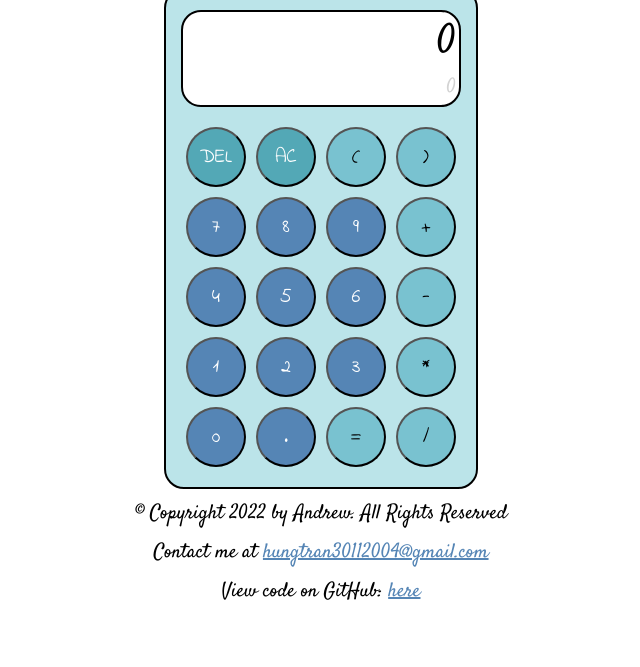
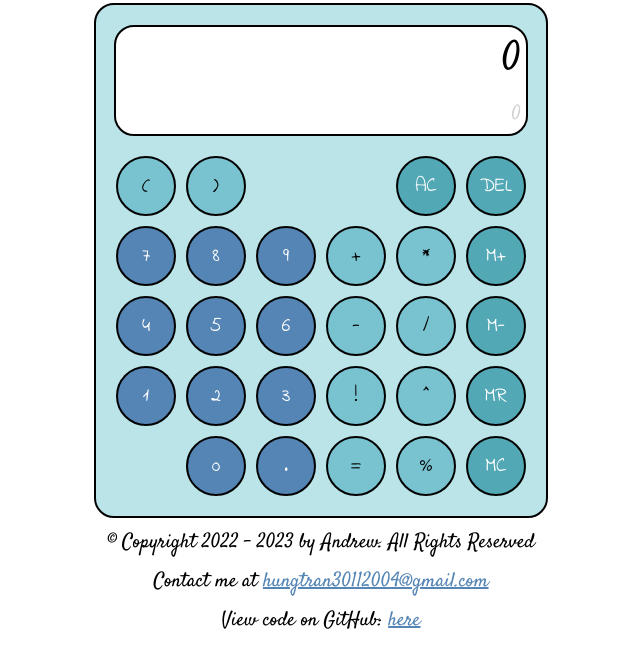
Before and after one commit to hungtran3011/Calculator_with_React, a React app: page / in a window 1280 px wide. Shown: the part 133-800 px from the top of the page, without its empty margins (319-959 px from the left). Built offline with nearby package versions, Linux system fonts and the light colour scheme.

Commit message:
Add more features: more operators, memory supported Edit favicon

```diff
--- a/src/App.scss
+++ b/src/App.scss
@@ -8,6 +8,8 @@ $font-color-light-bg: #000000;
 $disabled-color-light-bg: #d3d3d3;
 $font-color-dark-bg: #ffffff;
 $disabled-color-dark-bg: #d3d3d3;
+
+$border-thickness: 2px;
 
 @mixin field-unfocused {
     color: $disabled-color-light-bg;
@@ -20,9 +22,11 @@ $disabled-color-dark-bg: #d3d3d3;
 }
 
 @mixin field-design {
-    padding: 0;
+    padding: 5px;
     overflow-x: auto;
     transition: font-size 0.1s ease-in-out;
+    border: none;
+    white-space: nowrap;
 }
 
 .main-app{
@@ -39,7 +43,12 @@ $disabled-color-dark-bg: #d3d3d3;
     border-radius: 1em;
     border: 2px solid black;
     background: $background-color;
-    max-width: 270px;
+
+    //::-webkit-scrollbar {
+    //    width: 0;
+    //    height: 0;
+    //    background: transparent; /* make scrollbar transparent */
+    //}
 }
 
 .calculation-area{
@@ -47,11 +56,10 @@ $disabled-color-dark-bg: #d3d3d3;
     border-radius: 20px;
     text-align: right;
     width: 100%;
-    padding: 3px;
-    border: 2px solid black;
+    border: $border-thickness solid black;
     display: flex;
     flex-flow: column nowrap;
-    justify-items: flex-start;
+    justify-items: flex-end;
 
     &__input{
         @include field-design;
@@ -86,15 +94,20 @@ $disabled-color-dark-bg: #d3d3d3;
     'Ubuntu', 'Cantarell', 'Fira Sans', 'Droid Sans', 'Helvetica Neue',
     sans-serif;
     font-size: 1em;
+    aspect-ratio: 1/1;
     width: 3em;
     height: 3em;
-    border-radius: 4em;
+    border-radius: 50%;
+    border: $border-thickness solid black;
     cursor: pointer;
+
 
     &__area{
         display: flex;
         flex-flow: column nowrap;
         gap: .5em;
+        max-width: 90vw;
+        overflow: auto;
         &--row{
             display: flex;
             flex-flow: row nowrap;
@@ -120,6 +133,14 @@ $disabled-color-dark-bg: #d3d3d3;
         }
     }
 
+    &__empty{
+        background: #ffffff00;
+        color: #ffffff00;
+        border: none;
+        cursor: default;
+        visibility: hidden;
+    }
+
     &__operator{
         background: $operator-color;
 
--- a/src/MainApp.js
+++ b/src/MainApp.js
@@ -1,7 +1,7 @@
 import React from "react";
 import {useState} from "react";
-import {evaluate} from "mathjs"
-import "./App.css"
+import {evaluate} from "mathjs";
+import "./App.css";
 
 document.addEventListener("visibilitychange", () => {
 	if (document.visibilityState === "visible") {
@@ -38,17 +38,17 @@ export default function MainApp() {
 	const [output, setOutput] = useState("0");
 	const [isStart, setIsStart] = useState(true);
 	const [isCalculated, setIsCalculated] = useState(false);
+	const [M, setM] = useState(0);
 
-    function insertInputText(text){
-        if (isStart){
+	function insertInputText(text) {
+		if (isStart) {
 			if (["+", "-", "*", "/"].includes(text) && isCalculated) {
 				console.log(output)
 				setInput(output + text);
 				setIsStart(false);
 				setIsCalculated(false);
 
-            }
-            else {
+			} else {
 				clearInput();
 				setInput(text);
 				setIsStart(false);
@@ -57,174 +57,107 @@ export default function MainApp() {
 			try {
 				setOutput(evaluate(text));
 
-            }
-            catch (e) {
+			} catch (e) {
 
 			}
-        }
-        else{
+		} else {
 			setInput(input + text);
 			try {
 				setOutput(evaluate(input + text));
-            }
-            catch (e) {
+			} catch (e) {
 
 			}
 		}
 	}
 
-    function getResult(){
+	function getResult() {
 		try {
 			setOutput(evaluate(input));
 			setIsCalculated(true);
 			setIsStart(true);
-        }
-        catch (e) {
+		} catch (e) {
 
 		}
 	}
 
-    function clearInput(){
+	function clearInput() {
 		setInput("0");
 		setOutput("0");
 		setIsStart(true);
 		setIsCalculated(false);
 	}
 
-    function deleteInput(){
-        if (isCalculated){
+	function deleteInput() {
+		if (isCalculated) {
 			clearInput();
 			return;
 		}
-        if (input.length === 1){
+		if (input.length === 1) {
 			clearInput();
-            return;
-        }
-        else{
+		} else {
 			setInput(input.slice(0, -1));
 			try {
 				setOutput(evaluate(input));
-            }
-            catch (e) {
+			} catch (e) {
 
 			}
 		}
 	}
 
+	function accumulate(input, isIncreased) {
+		isIncreased ? setM(M + input) : setM(M - input);
+		getResult();
+		setInput(input + "M" + (isIncreased ? "+" : "-"));
+	}
+
+	function memoryClear() {
+		setM(0);
+		setInput("M");
+		setOutput(M.toString());
+		setIsCalculated(true);
+		setIsStart(true);
+	}
+
+	function memoryRecall() {
+		setInput("M");
+		setOutput(M.toString());
+		setIsCalculated(true);
+		setIsStart(true);
+	}
+
+	const buttonsList = [
+		["(", ")", "",  "",  "AC", "DEL"],
+		["7", "8", "9", "+", "*",  "M+"],
+		["4", "5", "6", "-", "/",  "M-"],
+		["1", "2", "3", "!", "^",  "MR"],
+		["",  "0", ".", "=", "%",  "MC"]
+	]
+
+	const buttons = buttonsList.map((row) => {
+		const rowButtons = row.map((button) => {
+			return ["+", "-", "*", "/", "^", "%", "!", "(", ")"].includes(button) ? <InputButton text={button} inputType={"operator"} onClick={() => insertInputText(button)}/> :
+				"M+" === button ? <InputButton text={button} inputType={"action"} onClick={() => accumulate(output, true)}/> :
+					"M-" === button ? <InputButton text={button} inputType={"action"} onClick={() => accumulate(output, false)}/> :
+						"MR" === button ? <InputButton text={button} inputType={"action"} onClick={memoryRecall}/> :
+							"MC" === button ? <InputButton text={button} inputType={"action"} onClick={memoryClear}/> :
+								"DEL" === button ? <InputButton text={button} inputType={"action"} onClick={deleteInput}/> :
+									"AC" === button ? <InputButton text={button} inputType={"action"} onClick={clearInput}/> :
+										"=" === button ? <InputButton text={button} inputType={"operator"} onClick={getResult}/> :
+											"" === button ? <div className={"btn btn__empty"}/> : <button onClick={() => insertInputText(button)} className={"btn btn__number"}>{button}</button>
+
+		})
+		return (
+			<div className="btn__area--row">
+				{rowButtons}
+			</div>
+		)
+	})
+
 	return (
 		<div className={"main-app"}>
-            <CalculationArea input={input} output={output} isCalculated={isCalculated} />
+			<CalculationArea input={input} output={output} isCalculated={isCalculated}/>
 			<div className="btn__area">
-                <div className="btn__area--row">
-                    <InputButton
-                        text={"DEL"}
-                        inputType={"action"}
-                        onClick={deleteInput}
-                    />
-                    <InputButton
-                        text={"AC"}
-                        inputType={"action"}
-                        onClick={clearInput}
-
-                    />
-                    <InputButton
-                        text={"("}
-                        inputType={"operator"}
-                        onClick={() => insertInputText("(")}
-                    />
-                    <InputButton
-                        text={")"}
-                        inputType={"operator"}
-                        onClick={() => insertInputText(")")}
-                    />
-                </div>
-                <div className="btn__area--row">
-                    <InputButton
-                        text={"7"}
-                        inputType={"number"}
-                        onClick={() => insertInputText("7")}
-                    />
-                    <InputButton
-                        text={"8"}
-                        inputType={"number"}
-                        onClick={() => insertInputText("8")}
-                    />
-                    <InputButton
-                        text={"9"}
-                        inputType={"number"}
-                        onClick={() => insertInputText("9")}
-                    />
-                    <InputButton
-                        text={"+"}
-                        inputType={"operator"}
-                        onClick={() => insertInputText("+")}
-                    />
-                </div>
-                <div className="btn__area--row">
-                    <InputButton
-                        text={"4"}
-                        inputType={"number"}
-                        onClick={() => insertInputText("4")}
-                    />
-                    <InputButton
-                        text={"5"}
-                        inputType={"number"}
-                        onClick={() => insertInputText("5")}
-                    />
-                    <InputButton
-                        text={"6"}
-                        inputType={"number"}
-                        onClick={() => insertInputText("6")}
-                    />
-                    <InputButton
-                        text={"-"}
-                        inputType={"operator"}
-                        onClick={() => insertInputText("-")}
-                    />
-                </div>
-                <div className="btn__area--row">
-                    <InputButton
-                        text={"1"}
-                        inputType={"number"}
-                        onClick={() => insertInputText("1")}
-                    />
-                    <InputButton
-                        text={"2"}
-                        inputType={"number"}
-                        onClick={() => insertInputText("2")}
-                    />
-                    <InputButton
-                        text={"3"}
-                        inputType={"number"}
-                        onClick={() => insertInputText("3")}
-                    />
-                    <InputButton
-                        text={"*"}
-                        inputType={"operator"}
-                        onClick={() => insertInputText("*")}
-                    />
-                </div>
-                <div className="btn__area--row">
-                    <InputButton
-                        text={"0"}
-                        inputType={"number"}
-                        onClick={() => insertInputText("0")}
-                    />
-                    <InputButton
-                        text={"."}
-                        inputType={"number"}
-                        onClick={() => insertInputText(".")}
-                    />
-                    <InputButton
-                        text={"="}
-                        inputType={"operator"}
-                        onClick={getResult}
-                    />
-                    <InputButton
-                        text={"/"}
-                        inputType={"operator"}
-                    />
-                </div>
+				{buttons}
 			</div>
 		</div>
 	)
--- a/src/index.js
+++ b/src/index.js
@@ -7,13 +7,12 @@ import reportWebVitals from './reportWebVitals';
 const root = ReactDOM.createRoot(document.getElementById('root'));
 root.render(
     <React.StrictMode>
-        <h1>My calculator</h1>
-        <h3>using React</h3>
+        <h1>My calculator <br/> <span style={{fontSize: "1.5rem"}}>using React</span> </h1>
         <MainApp />
         <footer>
-            <p>© Copyright 2022 by Andrew. All Rights Reserved</p>
+            <p>© Copyright 2022 - 2023 by Andrew. All Rights Reserved</p>
             <p>Contact me at <a href={"mailto: hungtran30112004@gmail.com"}>hungtran30112004@gmail.com</a></p>
-            <p>View code on GitHub: <a href={"https://github.com/hungtran3011/Calculator_with_React"} title={"View the GitHub repo"}>
+            <p>View code on GitHub: <a href={"https://github.com/hungtran3011/Calculator_with_React"} title={"View the GitHub repo"} >
                 here
             </a>
             </p>
--- a/src/index.scss
+++ b/src/index.scss
@@ -22,7 +22,7 @@ body{
 
 }
 
-h1, h3, p{
+h1, p{
     text-align: center;
     margin: 10px;
 }
```
Also changed, not shown: src/App.test.js (+10 -4 lines), README.md, public/favicon.ico, src/App.css, src/index.css, 1 other file. Lines whose indentation alone changed are shown as unchanged.
